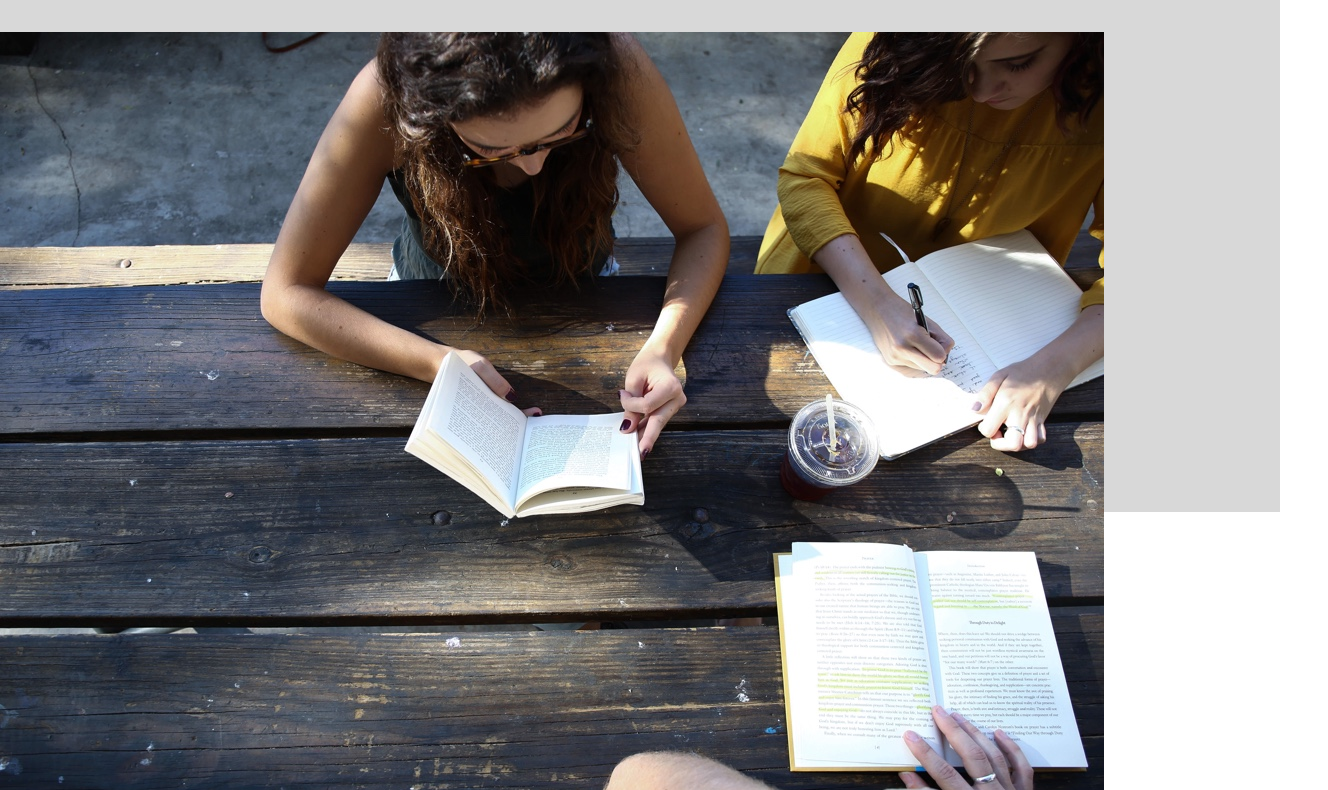
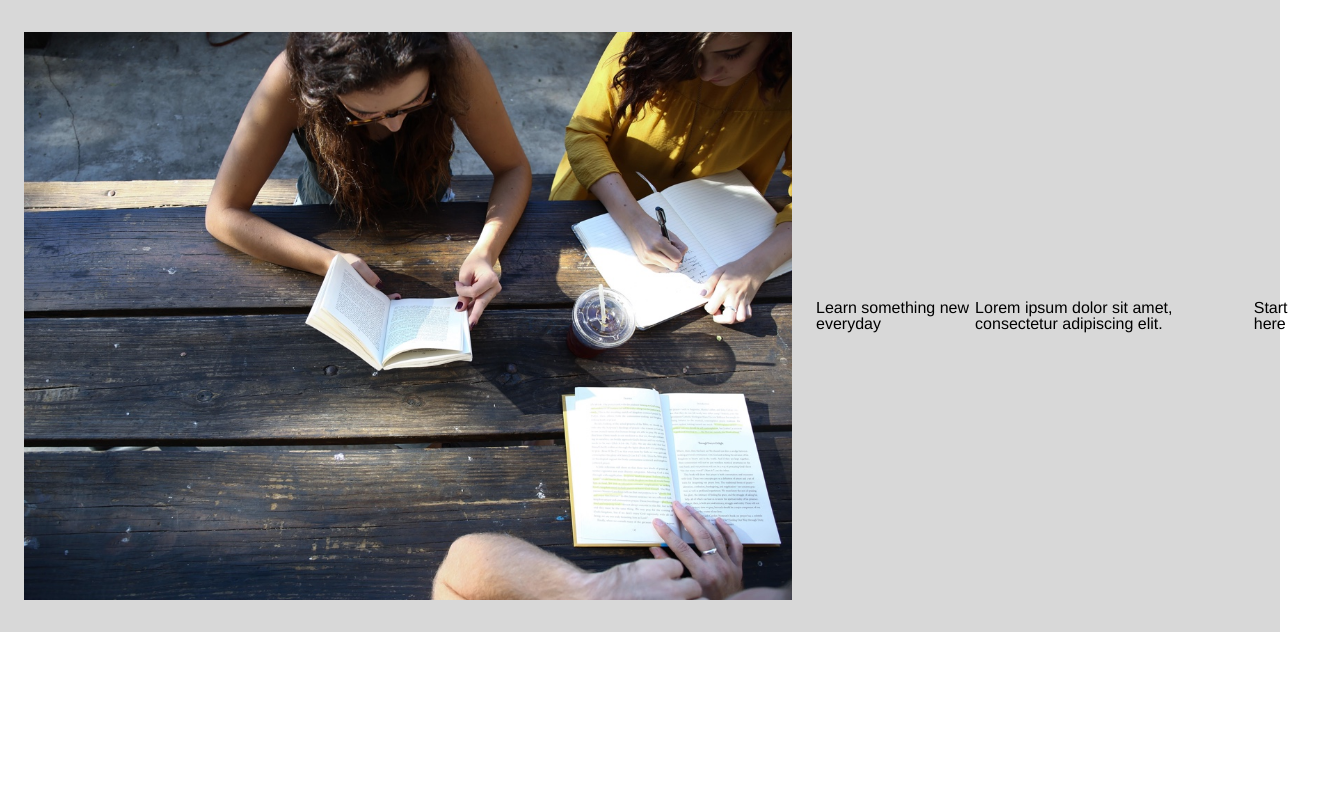
Before and after one commit to DanielFreitasdeAraujo/CapstoneProject, a plain HTML site: page index.html in a window 1280 px wide. Shown: the part 64-854 px from the top of the page, 1328 px wide, since content can reach past the window. After the commit the page ends 800 px from the top, so only its background shows below. Drawn offline with Linux system fonts and the light colour scheme; a web font is replaced by a local one.

Commit message:
commit 2

```diff
--- a/resources/css/style.css
+++ b/resources/css/style.css
@@ -9,7 +9,6 @@ header {
   position: fixed;
   width: 100%;
   background-color: white;
-  opacity: 0.5;
 }
 
 header .content {
@@ -59,16 +58,27 @@ header nav{
 /* Banner Section */
 
 .banner{
-  width: 100%;
   background-color: rgb(216,216,216);
   /*display: flex;*/
-  height: 30rem;
-  padding-top: 6rem;
+  /*height: 30rem;*/
+  padding-top: 4rem;
 }
 
 
-/*.banner img{
+.bannercontent{
+  display: flex;
   padding: 2rem 1.5rem;
+  width: 100%;
+  align-items: center;
+}
+
+.bannercontent img{
   width: 60%;
   height: auto;
-}*/
+  margin-right: 1.5rem;
+}
+
+
+.bannersentences h1{
+  font-size: 3rem;
+}
```
